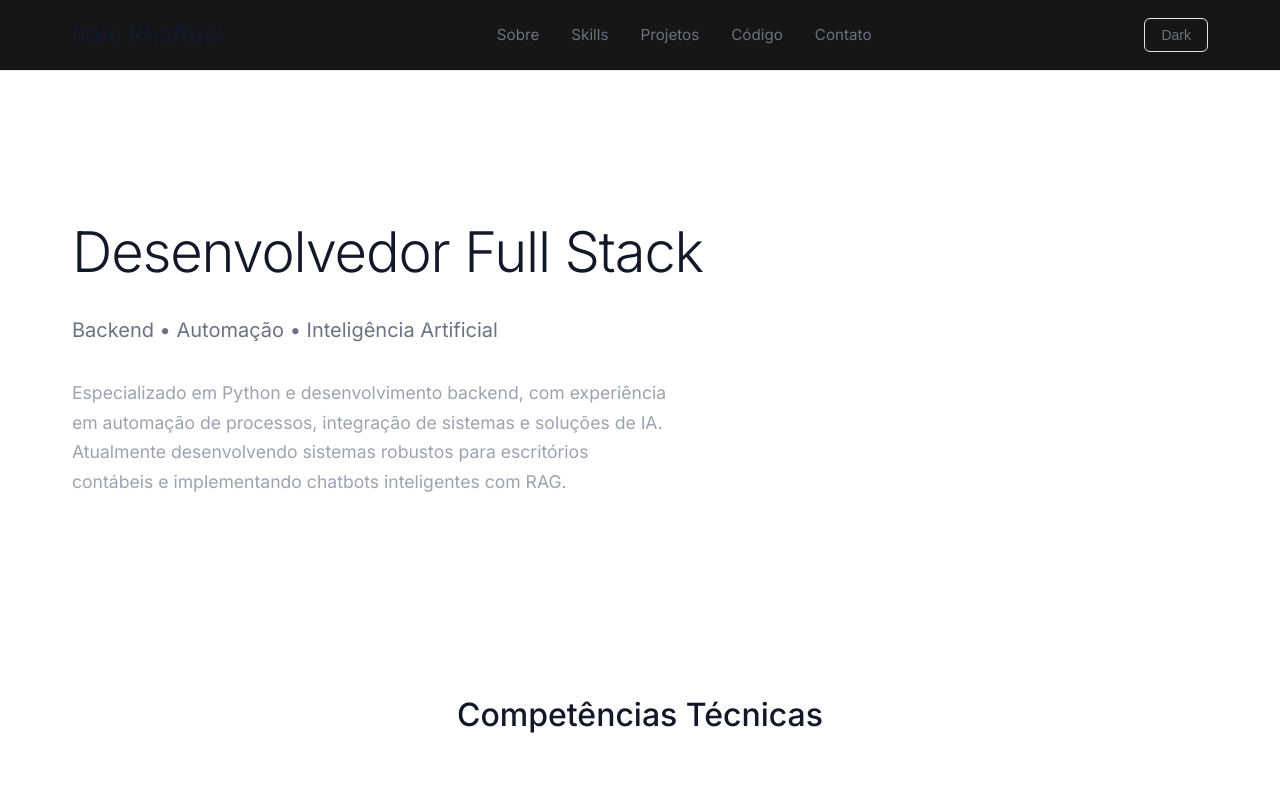
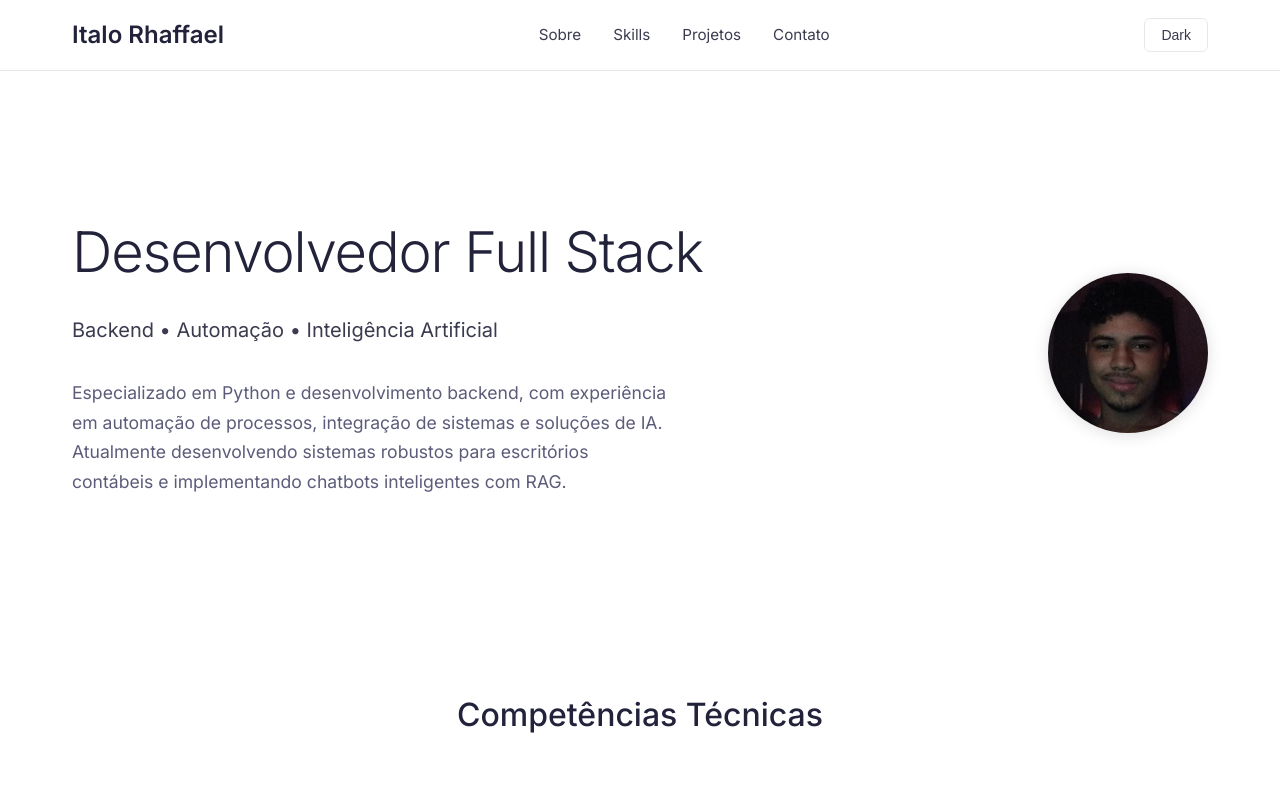
Before and after one commit to IRhafael/portfolio, a plain HTML site: page index.html in a window 1280 px wide. Both pictures are taken after a click on the button "Light". Shown: the top 785 px of the page. Drawn offline with nearby package versions, Linux system fonts and the light colour scheme.

Commit message:
Atualiza o tema claro e melhora a estrutura do layout; adiciona imagens ao perfil e ao projeto TCC.

```diff
--- a/index.html
+++ b/index.html
@@ -434,9 +434,31 @@
         --bg-primary: #ffffff;
         --bg-secondary: #f8f9fa;
         --bg-card: #ffffff;
-      --text-primary: #111827;
-      --text-secondary: #6b7280;
-      --text-muted: #9ca3af;
+        --text-primary: #22223b;
+        --text-secondary: #3b3b4f;
+        --text-muted: #5c5c7a;
+        --accent: #2563eb;
+        --accent-hover: #1d4ed8;
+        --border: #e5e7eb;
+        --border-light: #d1d5db;
+      }
+
+      body.light header {
+        background: rgba(255,255,255,0.95);
+        border-bottom: 1px solid var(--border);
+      }
+
+  body.light header {
+    background: rgba(255,255,255,0.95);
+
+    --bg-primary: #ffffff;
+    --bg-secondary: #f8f9fa;
+    --bg-card: #ffffff;
+    --text-primary: #22223b;
+    --text-secondary: #3b3b4f;
+    --text-muted: #5c5c7a;
+    --accent: #2563eb;
+    --accent-hover: #1d4ed8;
     --border: #e5e7eb;
     --border-light: #d1d5db;
       }
@@ -482,7 +504,6 @@
         <a href="#sobre">Sobre</a>
         <a href="#skills">Skills</a>
         <a href="#projetos">Projetos</a>
-        <a href="#codigo">Código</a>
         <a href="#contato">Contato</a>
       </nav>
       <button class="theme-toggle" onclick="toggleTheme()">Light</button>
@@ -491,12 +512,17 @@
 
   <main>
     <section class="hero" id="sobre">
+      <div style="display:flex;align-items:center;gap:2.5rem;flex-wrap:wrap;justify-content:space-between;">
+        <div>
           <h1>Desenvolvedor Full Stack</h1>
           <div class="subtitle">Backend • Automação • Inteligência Artificial</div>
           <div class="description">
             Especializado em Python e desenvolvimento backend, com experiência em automação de processos,
             integração de sistemas e soluções de IA. Atualmente desenvolvendo sistemas robustos para
             escritórios contábeis e implementando chatbots inteligentes com RAG.
+          </div>
+        </div>
+        <img src="midia/eu.jpg" alt="Italo Rhaffael" style="width:160px;height:160px;object-fit:cover;border-radius:50%;box-shadow:0 2px 16px #0002;flex-shrink:0;">
       </div>
     </section>
 
@@ -558,6 +584,7 @@
 
     <section id="projetos">
   <h2 class="section-title">Projetos Principais</h2>
+  <p style="text-align:center;color:var(--text-muted);margin-bottom:2rem;max-width:700px;margin-left:auto;margin-right:auto;font-size:1rem;">Esses são apenas alguns dos projetos que desenvolvi. Tenho muitos outros já entregues e diversos em plano de desenvolvimento, abrangendo automação, IA, sistemas embarcados e soluções personalizadas para empresas.</p>
       <div class="grid grid-2">
         <div class="card project-card">
           <h3>SatusSys</h3>
@@ -630,7 +657,7 @@
 
         <div class="card project-card">
           <h3>TCC - IA e Propriedade Intelectual</h3>
-          <img src="midia/tcc_ia_pi.jpg" alt="TCC IA e Propriedade Intelectual" style="width:100%;border-radius:8px;margin-bottom:1rem;">
+          <img src="midia/tcc.png" alt="TCC IA e Propriedade Intelectual" style="width:100%;border-radius:8px;margin-bottom:1rem;">
           <p>Este TCC compara APIs de inteligência artificial (ChatGPT, LLaMA e Mistral) na classificação de extratos de contratos de inovação aberta. Foram avaliadas acurácia, precisão e eficiência dos modelos, destacando cenários ideais para cada ferramenta e orientando a escolha conforme a necessidade do projeto.</p>
           <div class="tech-stack">
             <span class="tech-tag">Inteligência Artificial</span>
```
Also changed, not shown: midia/eu.jpg (added), midia/tcc.png (added). Lines whose indentation alone changed are shown as unchanged.
